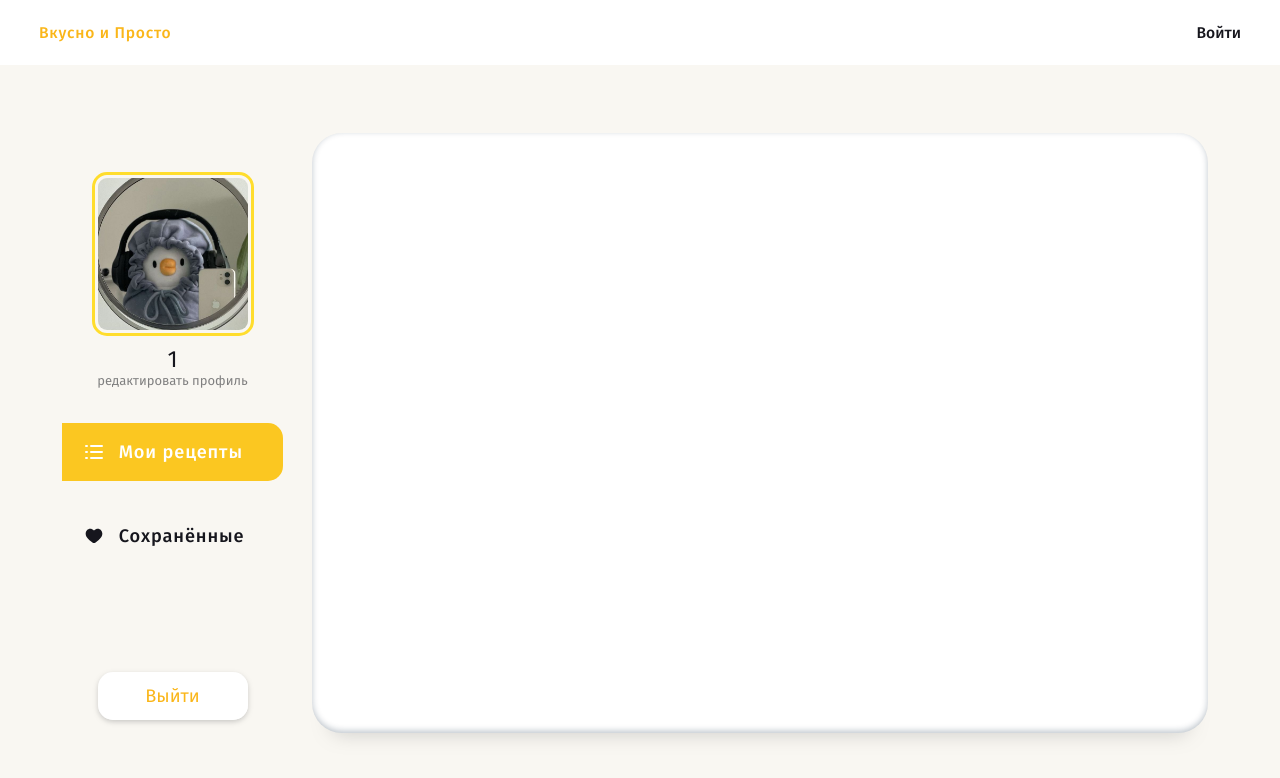
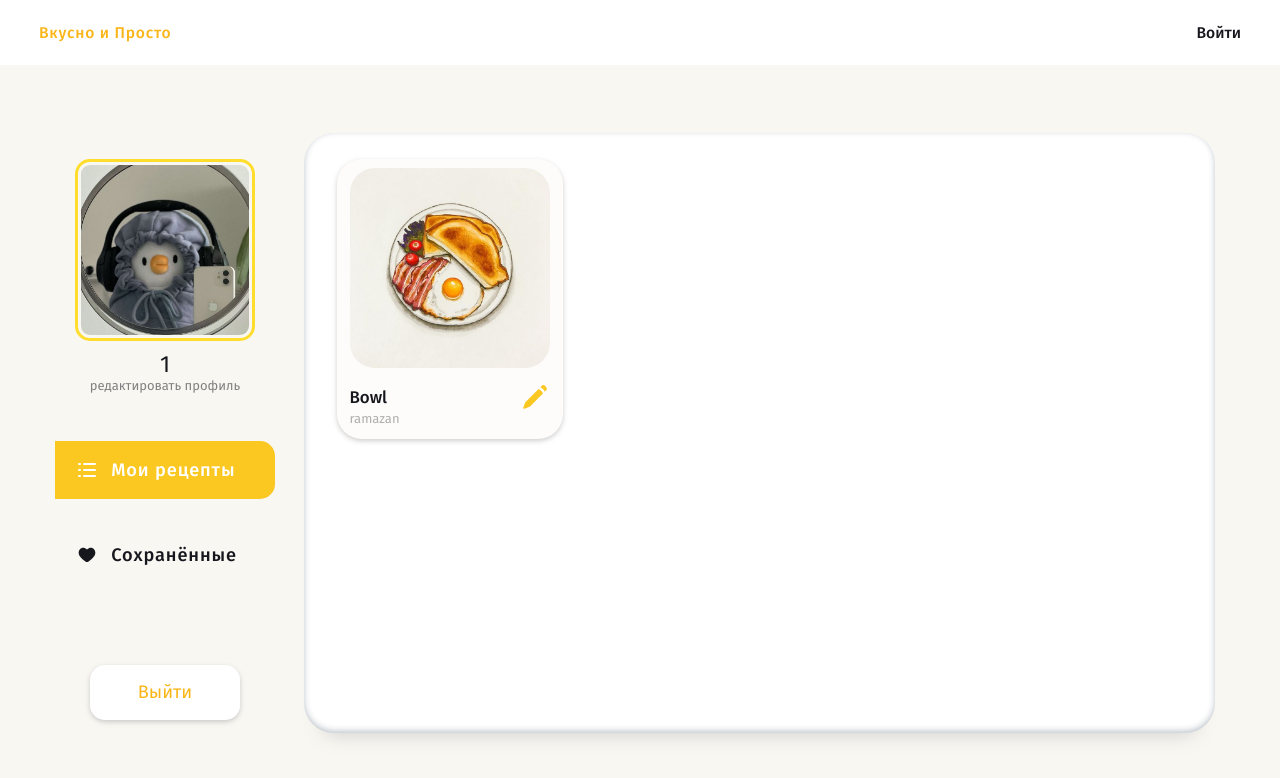
Before and after one commit to lulalend/vkusno-i-prosto-frontend, a React (Vite) app: page /profile/1 in a window 1280 px wide. Shown: the top 778 px of the page. Built offline with nearby package versions, Linux system fonts and the light colour scheme.

Commit message:
Add recipe card

```diff
--- /dev/null
+++ b/src/components/card/RecipeCard.tsx
@@ -0,0 +1,25 @@
+import styles from './styles.module.css';
+import { Recipe } from '../../types/types.ts';
+import DefaultRecipe from '../../assets/img/defaultRecipe.png';
+import Edit from '../../assets/svg/edit.svg';
+
+type Props = {
+  recipe: Recipe;
+};
+
+export const RecipeCard = ({ recipe }: Props) => (
+  <div className={styles.recipeCard}>
+    <img
+      src={recipe.image ? recipe.image : DefaultRecipe}
+      className={styles.recipeIcon}
+      alt='Recipe image'
+    />
+    <div className={styles.recipeDetails}>
+      <div className={styles.recipeDescription}>
+        <p className={styles.name}>{recipe.name}</p>
+        <p className={styles.username}>{recipe.ownerUsername}</p>
+      </div>
+      <img src={Edit} className={styles.editIcon} alt='Edit icon' />
+    </div>
+  </div>
+);
--- /dev/null
+++ b/src/components/card/styles.module.css
@@ -0,0 +1,52 @@
+.recipeCard {
+    display: flex;
+    flex-direction: column;
+
+    padding: 0.7em 1em 1em;
+    width: fit-content;
+    height: fit-content;
+
+    border-radius: 25px;
+    /*border: 3px solid var(--color-secondary);*/
+    background-color: var(--color-primary-light);
+    box-shadow: var(--shadow-without-inset);
+
+}
+
+.recipeIcon {
+    width: 200px;
+
+    border-radius: 25px;
+}
+
+.recipeDetails {
+    display: flex;
+    flex-direction: row;
+    align-items: center;
+    justify-content: space-between;
+}
+
+.recipeDetails img {
+    width: 30px;
+}
+
+.recipeDescription {
+    display: flex;
+    flex-direction: column;
+    align-items: start;
+    margin-top: 1.5em;
+    gap: 0.3em;
+}
+
+.recipeCard .name {
+    font-weight: 500;
+    font-size: 1.3em;
+}
+
+.recipeCard .username {
+    color: var(--gray-opacity-60);
+}
+
+.recipeCard .editIcon {
+    cursor: pointer;
+}
--- a/src/index.css
+++ b/src/index.css
@@ -13,6 +13,7 @@
   --white: #ffffff;
   --white-opacity-50: #ffffff80;
   --gray: #808080;
+  --gray-opacity-60: #808080A0;
   --gray-opacity-40: #80808060;
   --gray-shadow: #0a254045;
   --light-gray: #eeeeee;
@@ -48,6 +49,7 @@
   font-size: 13px;
   font-weight: 400;
   color: var(--black);
+  box-sizing: border-box;
 }
 
 input,
--- a/src/pages/profile/ProfilePage.tsx
+++ b/src/pages/profile/ProfilePage.tsx
@@ -8,6 +8,8 @@ import MyRecipes from '../../assets/svg/myRecipes.svg';
 import FocusMyRecipes from '../../assets/svg/focusMyRecipes.svg';
 import SavedRecipes from '../../assets/svg/heart.svg';
 import FocusSavedRecipes from '../../assets/svg/whiteHeart.svg';
+import { Recipe } from '../../types/types.ts';
+import { RecipeCard } from '../../components/card/RecipeCard.tsx';
 
 export const ProfilePage = () => {
   const { login } = useParams<{ login: string }>();
@@ -15,6 +17,13 @@ export const ProfilePage = () => {
   // const token = localStorage.getItem('token');
   // const username = getUsername(token);
   const [isSavedActive, setIsSavedActive] = useState(false);
+
+  const recipe: Recipe = {
+    id: '1',
+    name: 'Bowl',
+    image: '',
+    ownerUsername: 'ramazan',
+  };
 
   const handleLogout = () => {
     localStorage.removeItem('token');
@@ -59,7 +68,9 @@ export const ProfilePage = () => {
           Выйти
         </button>
       </div>
-      <div className={styles.recipeContainer}></div>
+      <div className={styles.recipeContainer}>
+        <RecipeCard recipe={recipe} />
+      </div>
     </div>
   );
 };
--- a/src/pages/profile/styles.module.css
+++ b/src/pages/profile/styles.module.css
@@ -11,18 +11,17 @@
 }
 
 .userInfo {
-  box-sizing: border-box;
   display: flex;
   flex-direction: column;
   align-items: center;
   gap: 0.7em;
   height: 75vh;
   width: 200px;
-  padding: 3em 0 1em;
+  padding: 2em 0 1em;
 }
 
 .userInfo > img {
-  width: 75%;
+  width: 90%;
   padding: 3px;
 
   border-radius: 15px;
@@ -41,6 +40,7 @@
 
 .editDetails {
   color: var(--gray);
+  cursor: pointer;
 }
 
 .userSections {
@@ -48,7 +48,7 @@
   flex-direction: column;
   align-items: center;
   gap: 2em;
-  margin-top: 2em;
+  margin-top: 3em;
 }
 
 .userSections div {
@@ -56,7 +56,6 @@
   flex-direction: row;
   align-items: center;
   gap: 0.8em;
-  box-sizing: border-box;
   width: 110%;
 
   padding: 1em 1em 1em 1.2em;
@@ -81,7 +80,7 @@
 
 .logoutBtn {
   background-color: var(--white);
-  padding: 0.7em;
+  padding: 0.9em;
   width: 150px;
   margin-top: auto;
 
@@ -97,8 +96,9 @@
   display: flex;
   flex-direction: row;
 
-  width: 70vw;
+  width: 82vw;
   height: 75vh;
+  padding: 2em 2.5em;
 
   border-radius: 30px;
   box-shadow: var(--main-block-shadow);
--- a/src/types/types.ts
+++ b/src/types/types.ts
@@ -2,6 +2,7 @@ export type Recipe = {
   id: string;
   name: string;
   image: string;
+  ownerUsername: string;
 };
 
 export type SignInResponse = {
```
Also changed, not shown: src/assets/img/defaultRecipe.png (added), src/assets/svg/edit.svg (added).
